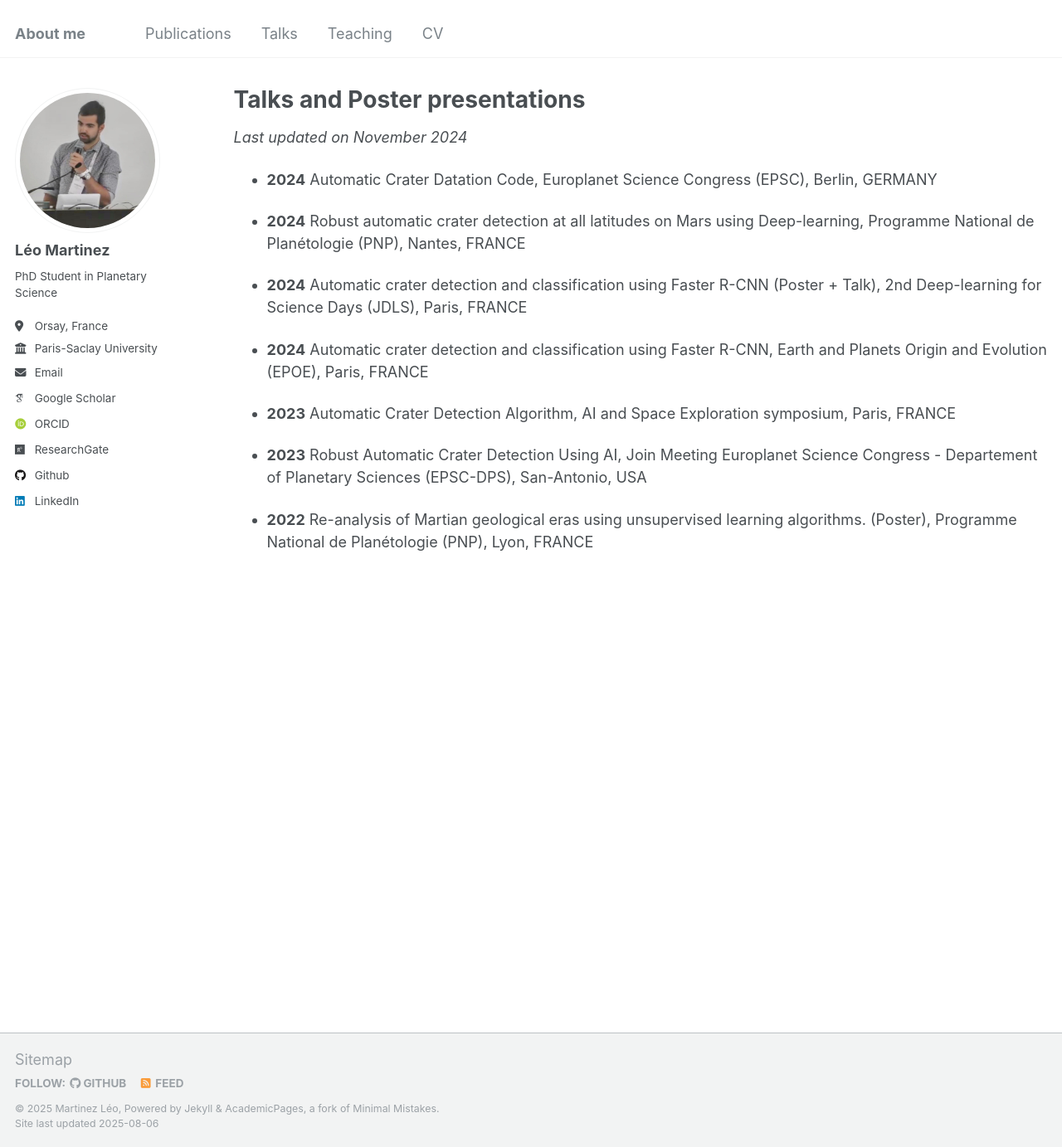
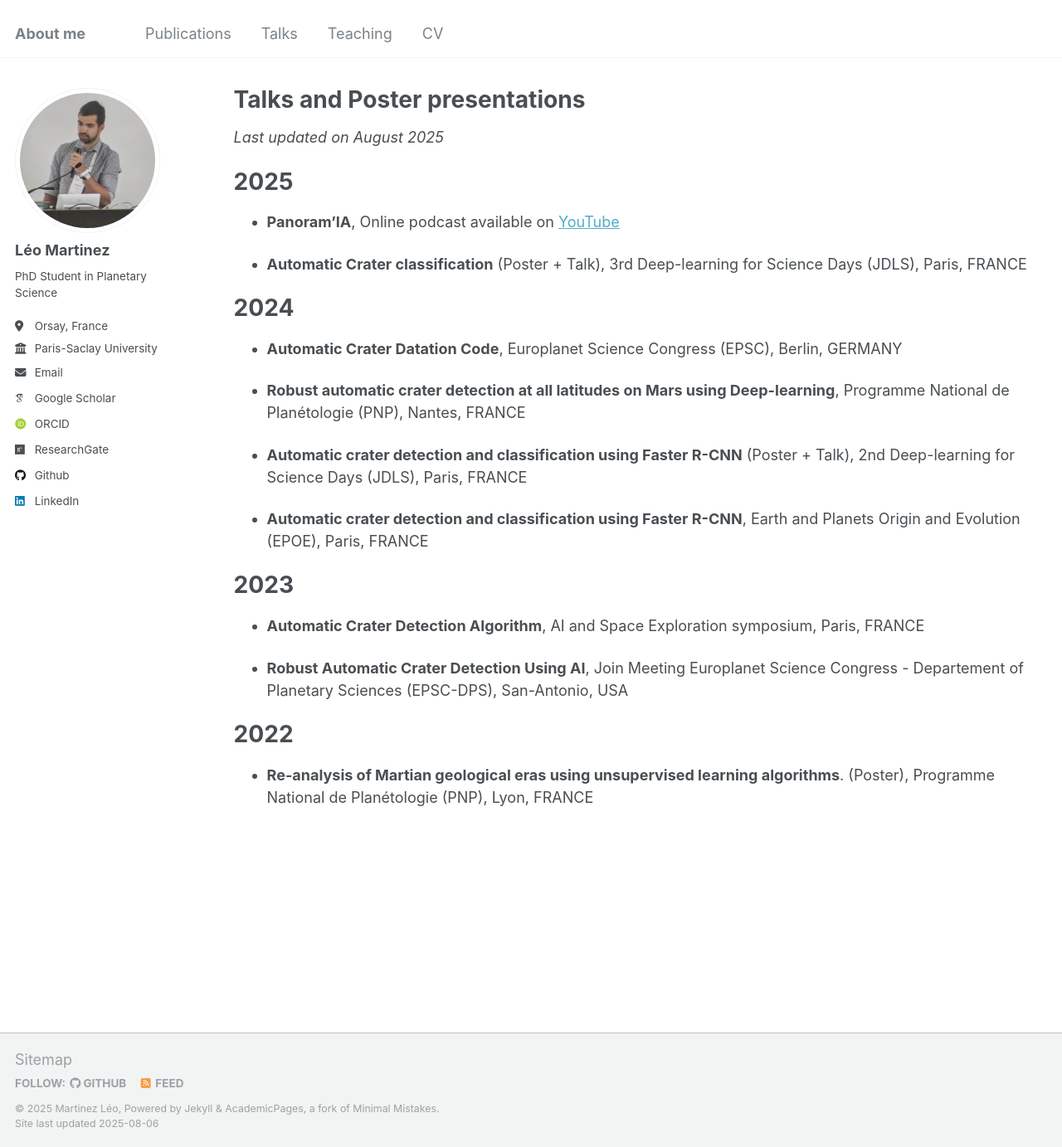
Before and after one commit to leomrtinez/leomrtinez.github.io, a Jekyll site: the page built from _pages/talks.md, in a window 1280 px wide and 1383 px high. Shown: the whole window at 83% size. Built offline with Jekyll 4.4.1, drawn with Linux system fonts in a browser that asks for light colours; some web fonts are replaced.

Commit message:
Update talks.md

```diff
--- a/_pages/talks.md
+++ b/_pages/talks.md
@@ -5,19 +5,30 @@ permalink: /talks/
 author_profile: true
 ---
 
-*Last updated on November 2024*
+*Last updated on August 2025*
+
+# 2025
 
 
-* **2024** Automatic Crater Datation Code, Europlanet Science Congress (EPSC), Berlin, GERMANY
+* **Panoram'IA**, Online podcast available on [YouTube](https://www.youtube.com/live/HzWf7cm9W3s?feature=shared&t=1386)
 
-* **2024** Robust automatic crater detection at all latitudes on Mars using Deep-learning, Programme National de Planétologie (PNP), Nantes, FRANCE
+* **Automatic Crater classification** (Poster + Talk), 3rd Deep-learning for Science Days (JDLS), Paris, FRANCE
 
-* **2024** Automatic crater detection and classification using Faster R-CNN (Poster + Talk), 2nd Deep-learning for Science Days (JDLS), Paris, FRANCE
+# 2024
+* **Automatic Crater Datation Code**, Europlanet Science Congress (EPSC), Berlin, GERMANY
 
-* **2024** Automatic crater detection and classification using Faster R-CNN, Earth and Planets Origin and Evolution (EPOE), Paris, FRANCE
+* **Robust automatic crater detection at all latitudes on Mars using Deep-learning**, Programme National de Planétologie (PNP), Nantes, FRANCE
 
-* **2023** Automatic Crater Detection Algorithm, AI and Space Exploration symposium, Paris, FRANCE
+* **Automatic crater detection and classification using Faster R-CNN** (Poster + Talk), 2nd Deep-learning for Science Days (JDLS), Paris, FRANCE
 
-* **2023** Robust Automatic Crater Detection Using AI, Join Meeting Europlanet Science Congress - Departement of Planetary Sciences (EPSC-DPS), San-Antonio, USA
+* **Automatic crater detection and classification using Faster R-CNN**, Earth and Planets Origin and Evolution (EPOE), Paris, FRANCE
 
-* **2022** Re-analysis of Martian geological eras using unsupervised learning algorithms. (Poster), Programme National de Planétologie (PNP), Lyon, FRANCE
+# 2023
+
+* **Automatic Crater Detection Algorithm**, AI and Space Exploration symposium, Paris, FRANCE
+
+* **Robust Automatic Crater Detection Using AI**, Join Meeting Europlanet Science Congress - Departement of Planetary Sciences (EPSC-DPS), San-Antonio, USA
+
+# 2022
+
+* **Re-analysis of Martian geological eras using unsupervised learning algorithms**. (Poster), Programme National de Planétologie (PNP), Lyon, FRANCE
```
